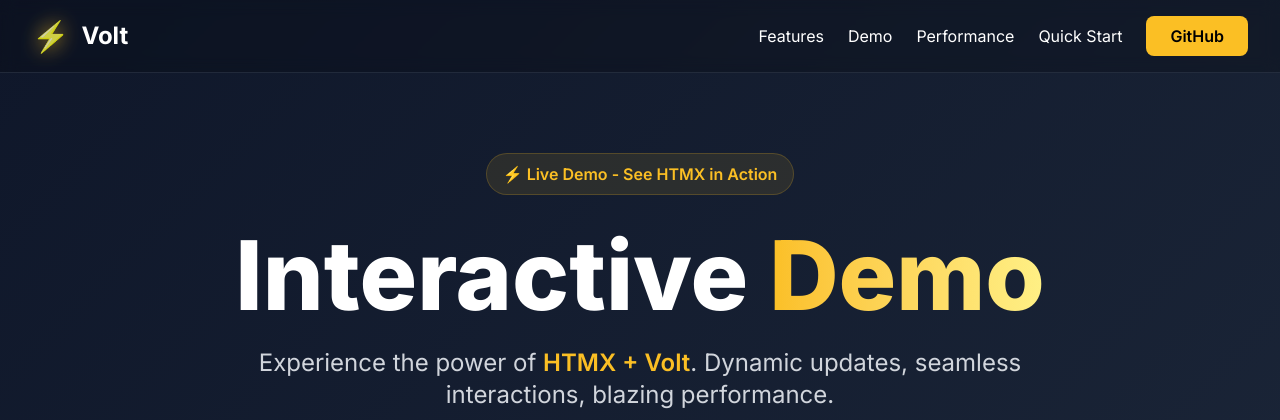
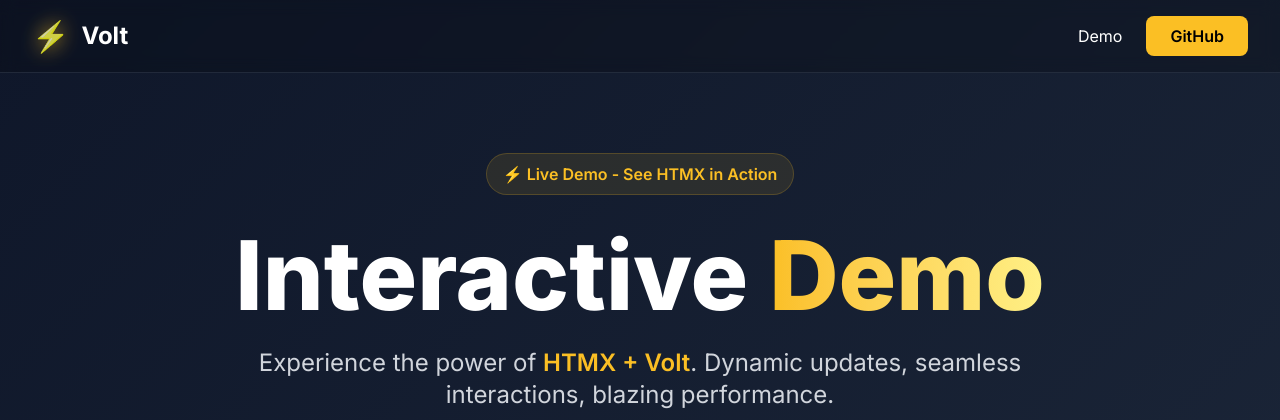
Before and after one commit to trkl-dev/volt-demo, a Python web app: template templates/demo.html in a window 1280 px wide. Shown: the top 420 px of the page. Run offline with Jinja, Linux system fonts and the light colour scheme; the template is opened without the code that fills it, so the values that code supplies are empty.

Commit message:
Remove unused pages

```diff
--- a/templates/base.html
+++ b/templates/base.html
@@ -32,14 +32,8 @@
                     <h1 class="text-2xl font-bold">Volt</h1>
                 </a>
                 <div class="flex items-center space-x-6">
-                    <a class="cursor-pointer transition-colors {% if selected == 'features' %}text-volt-yellow {% else %}hover:text-volt-yellow{% endif %}"
-                        hx-push-url="true" hx-get="features">Features</a>
                     <a class="cursor-pointer transition-colors {% if selected == 'demo' %}text-volt-yellow {% else %}hover:text-volt-yellow{% endif %}"
                         hx-push-url="true" hx-get="demo" hx-fragment="content">Demo</a>
-                    <a class="cursor-pointer transition-colors {% if selected == 'performance' %}text-volt-yellow{% else %}hover:text-volt-yellow{% endif %}"
-                        hx-push-url="true" hx-get="performance">Performance</a>
-                    <a class="cursor-pointer transition-colors {% if selected == 'quickstart' %}text-volt-yellow{% else %}hover:text-volt-yellow{% endif %}"
-                        hx-push-url="true" hx-get="quickstart">Quick Start</a>
                     <a class="bg-volt-yellow text-black px-6 py-2 rounded-lg font-semibold hover:bg-yellow-300 transition-colors"
                         href="https://github.com/trkl-dev/volt"
                         target="_blank">GitHub</a>
```
